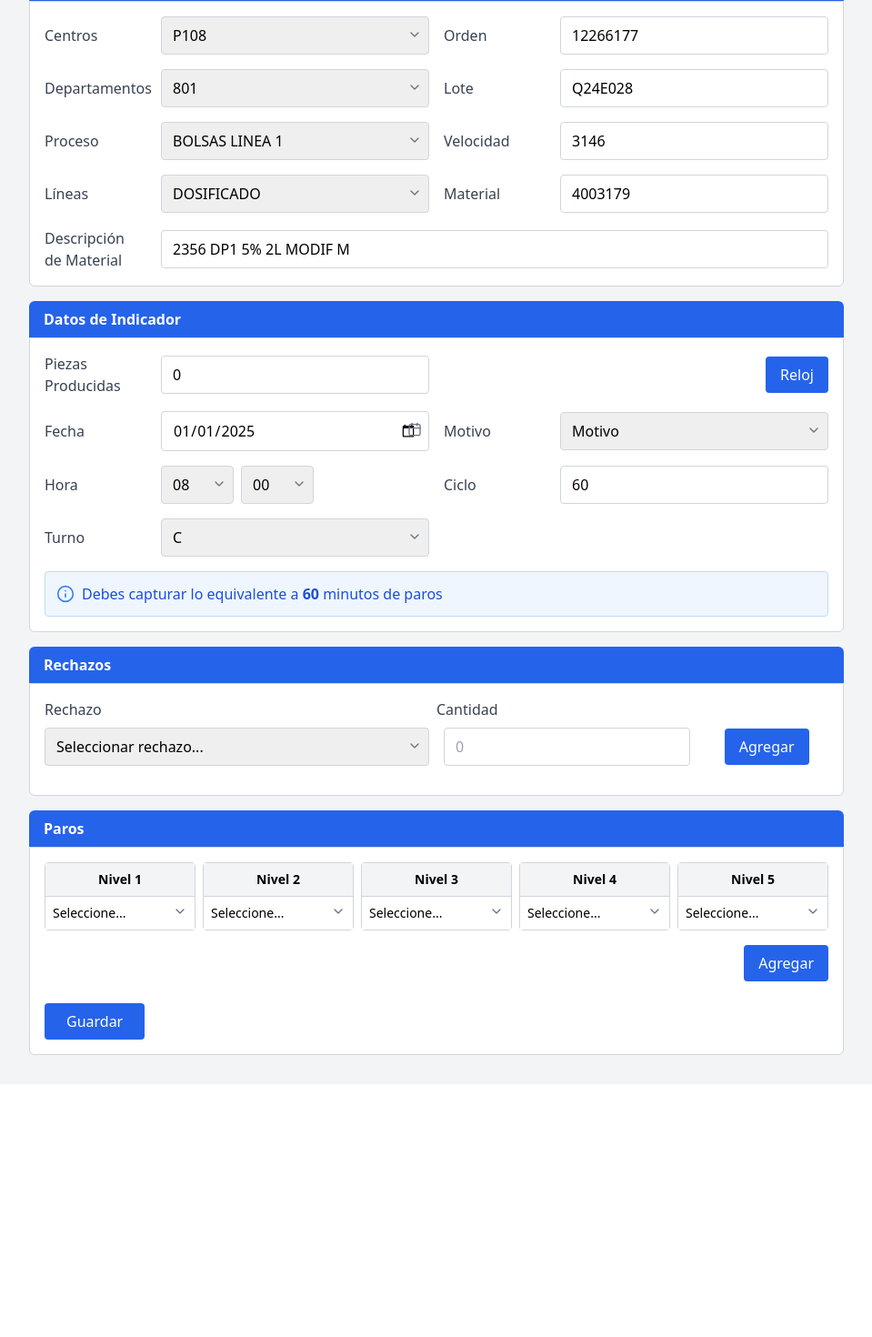
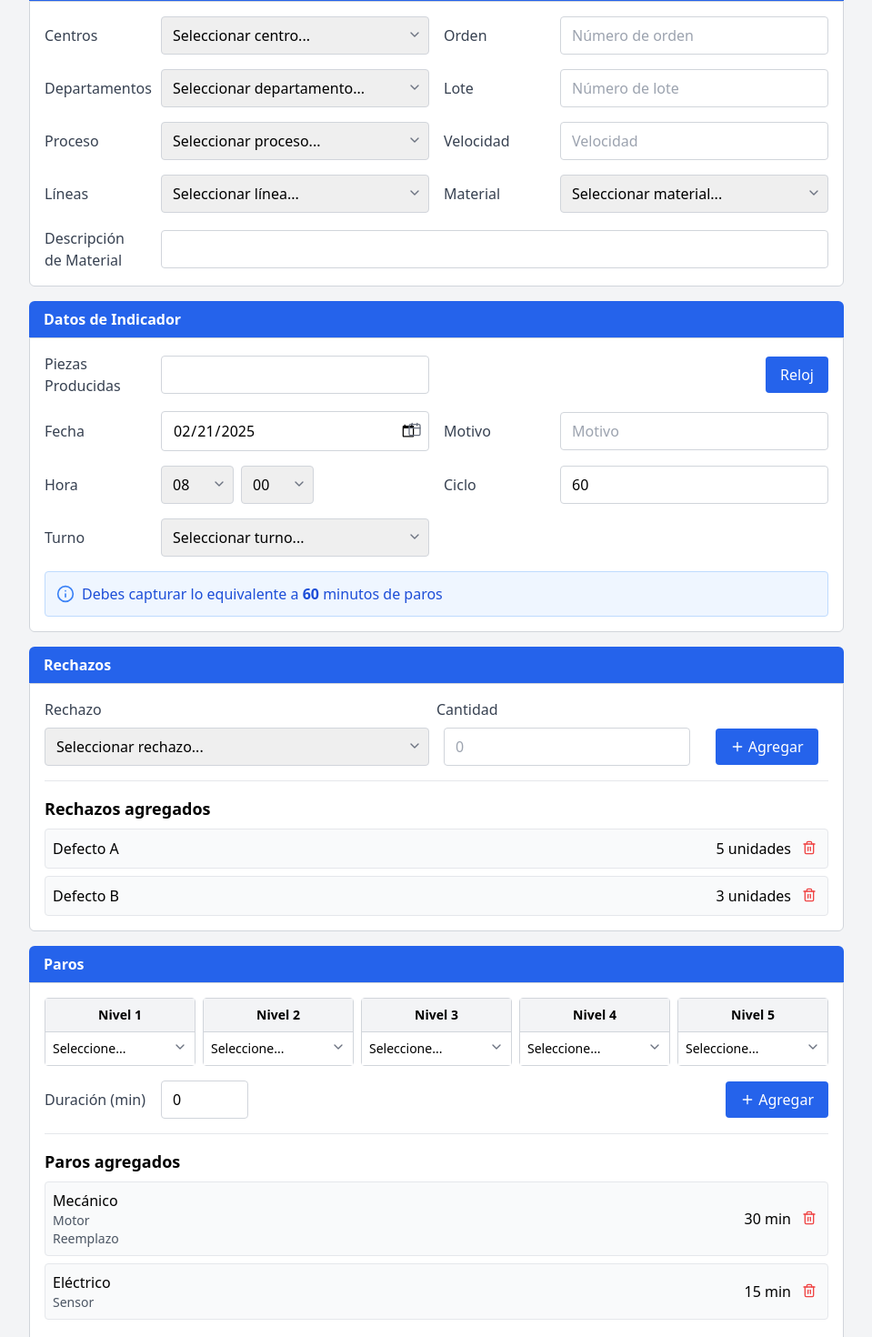
Before and after one commit to Luishp0/PisaFrontend, a React (Create React App) app: page /usuario2 in a window 1280 px wide. Shown: the part 195-1665 px from the top of the page at 91% size, without its empty margins (160-1119 px from the left). Before the commit the page ends 1387 px from the top, so only its background shows below. Built offline with nearby package versions, Linux system fonts and the light colour scheme.

Commit message:
modificaciones para el manejo de indicadores

```diff
--- a/src/pages/CapturaIndicadores.jsx
+++ b/src/pages/CapturaIndicadores.jsx
@@ -1,38 +1,52 @@
 import React from 'react';
-import { Calendar, ChevronDown, Info } from 'lucide-react';
+import { Calendar, ChevronDown, Info, Plus, Trash2 } from 'lucide-react';
 
 const CapturaIndicadores = () => {
+  // Datos de ejemplo para la interfaz
+  const centros = [{ id: 1, nombre: 'Centro 1' }, { id: 2, nombre: 'Centro 2' }];
+  const departamentos = [{ id: 1, nombre: 'Departamento 1' }, { id: 2, nombre: 'Departamento 2' }];
+  const procesos = [{ id: 1, nombre: 'Proceso 1' }, { id: 2, nombre: 'Proceso 2' }];
+  const lineas = [{ id: 1, nombre: 'Línea 1' }, { id: 2, nombre: 'Línea 2' }];
+  const turnos = [{ id: 1, nombre: 'Turno Mañana' }, { id: 2, nombre: 'Turno Tarde' }];
+  const materiales = [{ id: 1, codigo: 'MAT-001' }, { id: 2, codigo: 'MAT-002' }];
+  const rechazos = [{ id: 1, nombre: 'Defecto A' }, { id: 2, nombre: 'Defecto B' }];
 
+  // Niveles de paros para la UI
+  const nivelesParos = [
+    { id: 1, titulo: 'Nivel 1', items: ['Mecánico', 'Eléctrico'] },
+    { id: 2, titulo: 'Nivel 2', items: ['Motor', 'Sensor'] },
+    { id: 3, titulo: 'Nivel 3', items: ['Reemplazo', 'Ajuste'] },
+    { id: 4, titulo: 'Nivel 4', items: ['Completo', 'Parcial'] },
+    { id: 5, titulo: 'Nivel 5', items: ['Urgente', 'Normal'] }
+  ];
 
-  const niveles = [
+  // Ejemplo de rechazos agregados
+  const rechazosAgregados = [
+    { id: 101, tipo: 1, cantidad: 5 },
+    { id: 102, tipo: 2, cantidad: 3 }
+  ];
+
+  // Ejemplo de paros seleccionados
+  const parosSeleccionados = [
     {
-      id: 1,
-      titulo: 'Nivel 1',
-      items: [
-        'ADMINISTRATIVO',
-        'CAMBIOS Y LIMPIEZAS',
-        'COMEDOR',
-        'CUMPLIMIENTO NORMATIVO',
-        'DEFECTOS',
-        'DIA FESTIVO',
-        'INEFICIENCIA',
-        'MTTO PREVENTIVO',
-        'PROYECTOS/PAROS MAYORES',
-        'SERVICIOS',
-        'SIN PROGRAMA',
-        'SIN TURNO'
-      ]
+      id: 201,
+      nivel1: 'Mecánico',
+      nivel2: 'Motor',
+      nivel3: 'Reemplazo',
+      nivel4: '',
+      nivel5: '',
+      duracion: 30
     },
     {
-      id: 2,
-      titulo: 'Nivel 2',
-      items: ['LAB-L1-RESULTADOS DE LABORATORIO', 'PL-L1-PRUEBAS DE MATERIAL', 'PL-L1-PRUEBAS DESARROLLO']
-    },
-    { id: 3, titulo: 'Nivel 3', items: [] },
-    { id: 4, titulo: 'Nivel 4', items: [] },
-    { id: 5, titulo: 'Nivel 5', items: [] }
+      id: 202,
+      nivel1: 'Eléctrico',
+      nivel2: 'Sensor',
+      nivel3: '',
+      nivel4: '',
+      nivel5: '',
+      duracion: 15
+    }
   ];
-
 
   return (
     <div className="bg-gray-100 min-h-screen p-4">
@@ -49,8 +63,16 @@ const CapturaIndicadores = () => {
               <div className="flex items-center">
                 <label className="w-32 text-gray-700">Centros</label>
                 <div className="relative flex-1">
-                  <select className="w-full border border-gray-300 rounded px-3 py-2 appearance-none">
-                    <option>P108</option>
+                  <select
+                    className="w-full border border-gray-300 rounded px-3 py-2 appearance-none"
+                    name="centro"
+                  >
+                    <option value="">Seleccionar centro...</option>
+                    {centros.map(centro => (
+                      <option key={centro.id} value={centro.id}>
+                        {centro.nombre}
+                      </option>
+                    ))}
                   </select>
                   <ChevronDown className="absolute right-2 top-3 h-4 w-4 text-gray-500" />
                 </div>
@@ -60,15 +82,24 @@ const CapturaIndicadores = () => {
                 <input
                   type="text"
                   className="flex-1 border border-gray-300 rounded px-3 py-2"
-                  defaultValue="12266177"
+                  name="orden"
+                  placeholder="Número de orden"
                 />
               </div>
 
               <div className="flex items-center">
                 <label className="w-32 text-gray-700">Departamentos</label>
                 <div className="relative flex-1">
-                  <select className="w-full border border-gray-300 rounded px-3 py-2 appearance-none">
-                    <option>801</option>
+                  <select
+                    className="w-full border border-gray-300 rounded px-3 py-2 appearance-none"
+                    name="departamento"
+                  >
+                    <option value="">Seleccionar departamento...</option>
+                    {departamentos.map(depto => (
+                      <option key={depto.id} value={depto.id}>
+                        {depto.nombre}
+                      </option>
+                    ))}
                   </select>
                   <ChevronDown className="absolute right-2 top-3 h-4 w-4 text-gray-500" />
                 </div>
@@ -78,15 +109,24 @@ const CapturaIndicadores = () => {
                 <input
                   type="text"
                   className="flex-1 border border-gray-300 rounded px-3 py-2"
-                  defaultValue="Q24E028"
+                  name="lote"
+                  placeholder="Número de lote"
                 />
               </div>
 
               <div className="flex items-center">
                 <label className="w-32 text-gray-700">Proceso</label>
                 <div className="relative flex-1">
-                  <select className="w-full border border-gray-300 rounded px-3 py-2 appearance-none">
-                    <option>BOLSAS LINEA 1</option>
+                  <select
+                    className="w-full border border-gray-300 rounded px-3 py-2 appearance-none"
+                    name="proceso"
+                  >
+                    <option value="">Seleccionar proceso...</option>
+                    {procesos.map(proceso => (
+                      <option key={proceso.id} value={proceso.id}>
+                        {proceso.nombre}
+                      </option>
+                    ))}
                   </select>
                   <ChevronDown className="absolute right-2 top-3 h-4 w-4 text-gray-500" />
                 </div>
@@ -94,28 +134,46 @@ const CapturaIndicadores = () => {
               <div className="flex items-center">
                 <label className="w-32 text-gray-700">Velocidad</label>
                 <input
-                  type="text"
+                  type="number"
                   className="flex-1 border border-gray-300 rounded px-3 py-2"
-                  defaultValue="3146"
+                  name="velocidad"
+                  placeholder="Velocidad"
                 />
               </div>
 
               <div className="flex items-center">
                 <label className="w-32 text-gray-700">Líneas</label>
                 <div className="relative flex-1">
-                  <select className="w-full border border-gray-300 rounded px-3 py-2 appearance-none">
-                    <option>DOSIFICADO</option>
+                  <select
+                    className="w-full border border-gray-300 rounded px-3 py-2 appearance-none"
+                    name="linea"
+                  >
+                    <option value="">Seleccionar línea...</option>
+                    {lineas.map(linea => (
+                      <option key={linea.id} value={linea.id}>
+                        {linea.nombre}
+                      </option>
+                    ))}
                   </select>
                   <ChevronDown className="absolute right-2 top-3 h-4 w-4 text-gray-500" />
                 </div>
               </div>
               <div className="flex items-center">
                 <label className="w-32 text-gray-700">Material</label>
-                <input
-                  type="text"
-                  className="flex-1 border border-gray-300 rounded px-3 py-2"
-                  defaultValue="4003179"
-                />
+                <div className="relative flex-1">
+                  <select
+                    className="w-full border border-gray-300 rounded px-3 py-2 appearance-none"
+                    name="material"
+                  >
+                    <option value="">Seleccionar material...</option>
+                    {materiales.map(material => (
+                      <option key={material.id} value={material.id}>
+                        {material.codigo}
+                      </option>
+                    ))}
+                  </select>
+                  <ChevronDown className="absolute right-2 top-3 h-4 w-4 text-gray-500" />
+                </div>
               </div>
 
               <div className="flex items-center md:col-span-2">
@@ -125,7 +183,8 @@ const CapturaIndicadores = () => {
                 <input
                   type="text"
                   className="flex-1 border border-gray-300 rounded px-3 py-2"
-                  defaultValue="2356 DP1 5% 2L MODIF M"
+                  name="descripcionMaterial"
+                  readOnly
                 />
               </div>
             </div>
@@ -146,7 +205,8 @@ const CapturaIndicadores = () => {
                 <input
                   type="number"
                   className="flex-1 border border-gray-300 rounded px-3 py-2"
-                  defaultValue="0"
+                  name="piezasProducidas"
+                  min="0"
                 />
               </div>
               <div className="flex items-center justify-end">
@@ -161,33 +221,50 @@ const CapturaIndicadores = () => {
                   <input
                     type="date"
                     className="w-full border border-gray-300 rounded px-3 py-2"
-                    defaultValue="2025-01-01"
+                    name="fecha"
+                    value={new Date().toISOString().split('T')[0]}
                   />
                   <Calendar className="absolute right-2 top-3 h-4 w-4 text-gray-500" />
                 </div>
               </div>
               <div className="flex items-center">
                 <label className="w-32 text-gray-700">Motivo</label>
-                <div className="relative flex-1">
-                  <select className="w-full border border-gray-300 rounded px-3 py-2 appearance-none">
-                    <option>Motivo</option>
-                  </select>
-                  <ChevronDown className="absolute right-2 top-3 h-4 w-4 text-gray-500" />
-                </div>
+                <input
+                  type="text"
+                  className="flex-1 border border-gray-300 rounded px-3 py-2"
+                  name="motivo"
+                  placeholder="Motivo"
+                />
               </div>
 
               <div className="flex items-center">
                 <label className="w-32 text-gray-700">Hora</label>
                 <div className="flex gap-2">
                   <div className="relative">
-                    <select className="border border-gray-300 rounded px-3 py-2 w-20 appearance-none">
-                      <option>08</option>
+                    <select
+                      className="border border-gray-300 rounded px-3 py-2 w-20 appearance-none"
+                      name="hora"
+                      defaultValue="08"
+                    >
+                      {Array.from({ length: 24 }, (_, i) => i).map(hour => (
+                        <option key={hour} value={hour.toString().padStart(2, '0')}>
+                          {hour.toString().padStart(2, '0')}
+                        </option>
+                      ))}
                     </select>
                     <ChevronDown className="absolute right-2 top-3 h-4 w-4 text-gray-500" />
                   </div>
                   <div className="relative">
-                    <select className="border border-gray-300 rounded px-3 py-2 w-20 appearance-none">
-                      <option>00</option>
+                    <select
+                      className="border border-gray-300 rounded px-3 py-2 w-20 appearance-none"
+                      name="minuto"
+                      defaultValue="00"
+                    >
+                      {Array.from({ length: 60 }, (_, i) => i).map(minute => (
+                        <option key={minute} value={minute.toString().padStart(2, '0')}>
+                          {minute.toString().padStart(2, '0')}
+                        </option>
+                      ))}
                     </select>
                     <ChevronDown className="absolute right-2 top-3 h-4 w-4 text-gray-500" />
                   </div>
@@ -198,15 +275,25 @@ const CapturaIndicadores = () => {
                 <input
                   type="number"
                   className="flex-1 border border-gray-300 rounded px-3 py-2"
+                  name="ciclo"
                   defaultValue="60"
+                  min="0"
                 />
               </div>
 
               <div className="flex items-center">
                 <label className="w-32 text-gray-700">Turno</label>
                 <div className="relative flex-1">
-                  <select className="w-full border border-gray-300 rounded px-3 py-2 appearance-none">
-                    <option>C</option>
+                  <select
+                    className="w-full border border-gray-300 rounded px-3 py-2 appearance-none"
+                    name="turno"
+                  >
+                    <option value="">Seleccionar turno...</option>
+                    {turnos.map(turno => (
+                      <option key={turno.id} value={turno.id}>
+                        {turno.nombre}
+                      </option>
+                    ))}
                   </select>
                   <ChevronDown className="absolute right-2 top-3 h-4 w-4 text-gray-500" />
                 </div>
@@ -239,11 +326,16 @@ const CapturaIndicadores = () => {
             <div className="flex items-center mb-4">
               <div className="w-1/2 pr-2">
                 <div className="relative">
-                  <select className="w-full border border-gray-300 rounded px-3 py-2 appearance-none">
+                  <select
+                    className="w-full border border-gray-300 rounded px-3 py-2 appearance-none"
+                    name="tipo"
+                  >
                     <option value="">Seleccionar rechazo...</option>
-                    <option value="Defecto visual">Defecto visual</option>
-                    <option value="Defecto dimensional">Defecto dimensional</option>
-                    <option value="Material contaminado">Material contaminado</option>
+                    {rechazos.map(rechazo => (
+                      <option key={rechazo.id} value={rechazo.id}>
+                        {rechazo.nombre}
+                      </option>
+                    ))}
                   </select>
                   <ChevronDown className="absolute right-2 top-3 h-4 w-4 text-gray-500" />
                 </div>
@@ -253,14 +345,47 @@ const CapturaIndicadores = () => {
                   type="number"
                   className="w-full border border-gray-300 rounded px-3 py-2"
                   placeholder="0"
+                  name="cantidad"
+                  min="0"
                 />
               </div>
               <div className="w-1/6 pl-2 flex justify-center">
-                <button className="bg-blue-600 text-white px-4 py-2 rounded">
-                  Agregar
+                <button
+                  className="bg-blue-600 text-white px-4 py-2 rounded flex items-center"
+                >
+                  <Plus className="h-4 w-4 mr-1" /> Agregar
                 </button>
               </div>
             </div>
+
+            {/* Lista de rechazos agregados */}
+            {rechazosAgregados.length > 0 && (
+              <div className="mt-4 border-t pt-4">
+                <h3 className="text-lg font-semibold mb-2">Rechazos agregados</h3>
+                <div className="space-y-2">
+                  {rechazosAgregados.map(rechazo => {
+                    const rechazoInfo = rechazos.find(r => r.id === rechazo.tipo);
+                    return (
+                      <div key={rechazo.id} className="flex justify-between items-center p-2 bg-gray-50 border rounded">
+                        <div className="flex-1">
+                          <p className="font-medium">{rechazoInfo?.nombre || 'Rechazo'}</p>
+                        </div>
+                        <div className="w-1/4 text-right">
+                          <p>{rechazo.cantidad} unidades</p>
+                        </div>
+                        <div className="ml-2">
+                          <button
+                            className="text-red-500 p-1 hover:bg-red-50 rounded"
+                          >
+                            <Trash2 className="h-4 w-4" />
+                          </button>
+                        </div>
+                      </div>
+                    );
+                  })}
+                </div>
+              </div>
+            )}
           </div>
         </div>
 
@@ -270,8 +395,8 @@ const CapturaIndicadores = () => {
             Paros
           </div>
           <div className="bg-white p-4 border border-gray-300 rounded-b-md">
-            <div className="grid grid-cols-5 gap-2 mb-4">
-              {niveles.map((nivel) => (
+            <div className="grid grid-cols-1 sm:grid-cols-2 md:grid-cols-5 gap-2 mb-4">
+              {nivelesParos.map((nivel) => (
                 <div
                   key={nivel.id}
                   className="border border-gray-300 rounded"
@@ -280,7 +405,10 @@ const CapturaIndicadores = () => {
                     {nivel.titulo}
                   </div>
                   <div className="relative">
-                    <select className="w-full border-0 p-2 appearance-none text-sm bg-white cursor-pointer">
+                    <select
+                      className="w-full border-0 p-2 appearance-none text-sm bg-white cursor-pointer"
+                      name={`nivel${nivel.id}`}
+                    >
                       <option value="">Seleccione...</option>
                       {nivel.items.map((item, idx) => (
                         <option key={idx} value={item}>
@@ -294,17 +422,64 @@ const CapturaIndicadores = () => {
               ))}
             </div>
 
-            <div className="flex justify-end mb-4">
-              <button className="bg-blue-600 text-white px-4 py-2 rounded">
-                Agregar
+            <div className="flex items-center justify-between mb-4">
+              <div className="flex items-center">
+                <label className="w-32 text-gray-700">Duración (min)</label>
+                <input
+                  type="number"
+                  className="w-24 border border-gray-300 rounded px-3 py-2"
+                  defaultValue="0"
+                  min="0"
+                />
+              </div>
+              <button
+                className="bg-blue-600 text-white px-4 py-2 rounded flex items-center"
+              >
+                <Plus className="h-4 w-4 mr-1" /> Agregar
               </button>
             </div>
 
+            {/* Lista de paros agregados */}
+            {parosSeleccionados.length > 0 && (
+              <div className="mt-4 border-t pt-4">
+                <h3 className="text-lg font-semibold mb-2">Paros agregados</h3>
+                <div className="space-y-2">
+                  {parosSeleccionados.map(paro => (
+                    <div key={paro.id} className="p-2 bg-gray-50 border rounded">
+                      <div className="flex justify-between items-center">
+                        <div className="flex-1">
+                          <p className="font-medium">{paro.nivel1}</p>
+                          {paro.nivel2 && <p className="text-sm text-gray-600">{paro.nivel2}</p>}
+                          {paro.nivel3 && <p className="text-sm text-gray-600">{paro.nivel3}</p>}
+                        </div>
+                        <div className="text-right">
+                          <p className="font-medium">{paro.duracion} min</p>
+                        </div>
+                        <div className="ml-2">
+                          <button
+                            className="text-red-500 p-1 hover:bg-red-50 rounded"
+                          >
+                            <Trash2 className="h-4 w-4" />
+                          </button>
+                        </div>
+                      </div>
+                    </div>
+                  ))}
+                </div>
+              </div>
+            )}
+
             <div className="mt-6 flex justify-between">
-              <button className="bg-blue-600 text-white px-6 py-2 rounded">
+              <button
+                className="bg-blue-600 text-white px-6 py-2 rounded"
+              >
                 Guardar
               </button>
-
+              <button
+                className="bg-gray-500 text-white px-6 py-2 rounded"
+              >
+                Cancelar
+              </button>
             </div>
           </div>
         </div>
```
Also changed, not shown: src/pages/LoginPage.jsx (+4 -4 lines).
